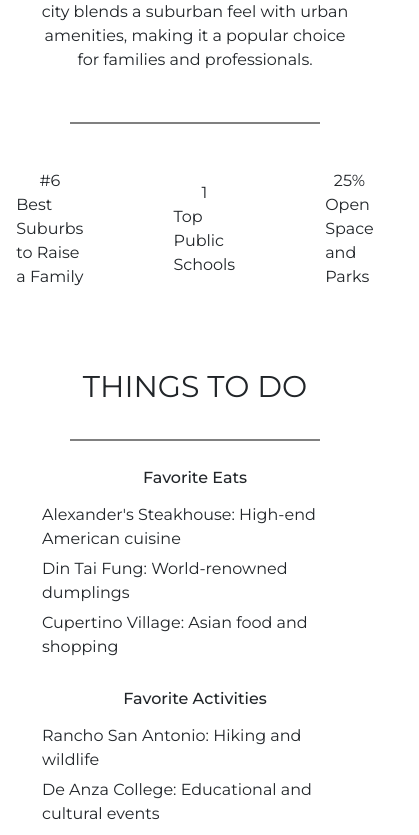
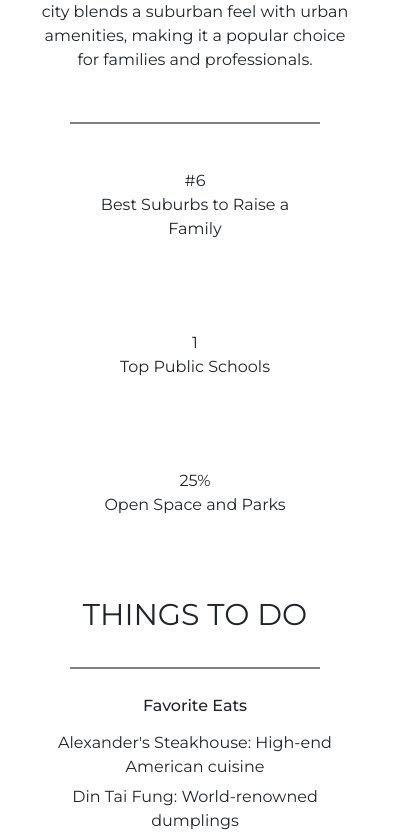
Before and after one commit to wlee261/real-estate-landing, a Next.js app: page /locations/cupertino in a window 390 px wide. Shown: the part 1180-2015 px from the top of the page, 419 px wide, since content can reach past the window. Built offline with nearby package versions, Linux system fonts and the light colour scheme.

Commit message:
fix: mobile overflow and text alignment location paeg

```diff
--- a/scss/components/_locationCard.scss
+++ b/scss/components/_locationCard.scss
@@ -12,6 +12,10 @@
   color: white;
   font-size: 1.4rem;
   text-decoration: none;
+}
+
+.location-card--text:hover {
+  color: white;
 }
 
 .location-card--overlay {
--- a/scss/components/_locationPage.scss
+++ b/scss/components/_locationPage.scss
@@ -54,11 +54,16 @@
 
 .location--brochure-city-attributes {
   display: flex;
+  flex-direction: column;
+  @media (min-width: breakpoints.$md) {
+    flex-direction: row;
+  }
 }
 
 .location--brochure-attribute-container {
   @include mixins.flex-column-centered();
   padding: 15px;
+  text-align: center;
   margin: 30px;
 }
 
@@ -69,6 +74,7 @@
 
 .location--brochure-activity-container {
   @include mixins.flex-column-centered();
+  text-align: center;
 }
 
 .location--brochure-activity-title {
```
Lines whose indentation alone changed are shown as unchanged.
